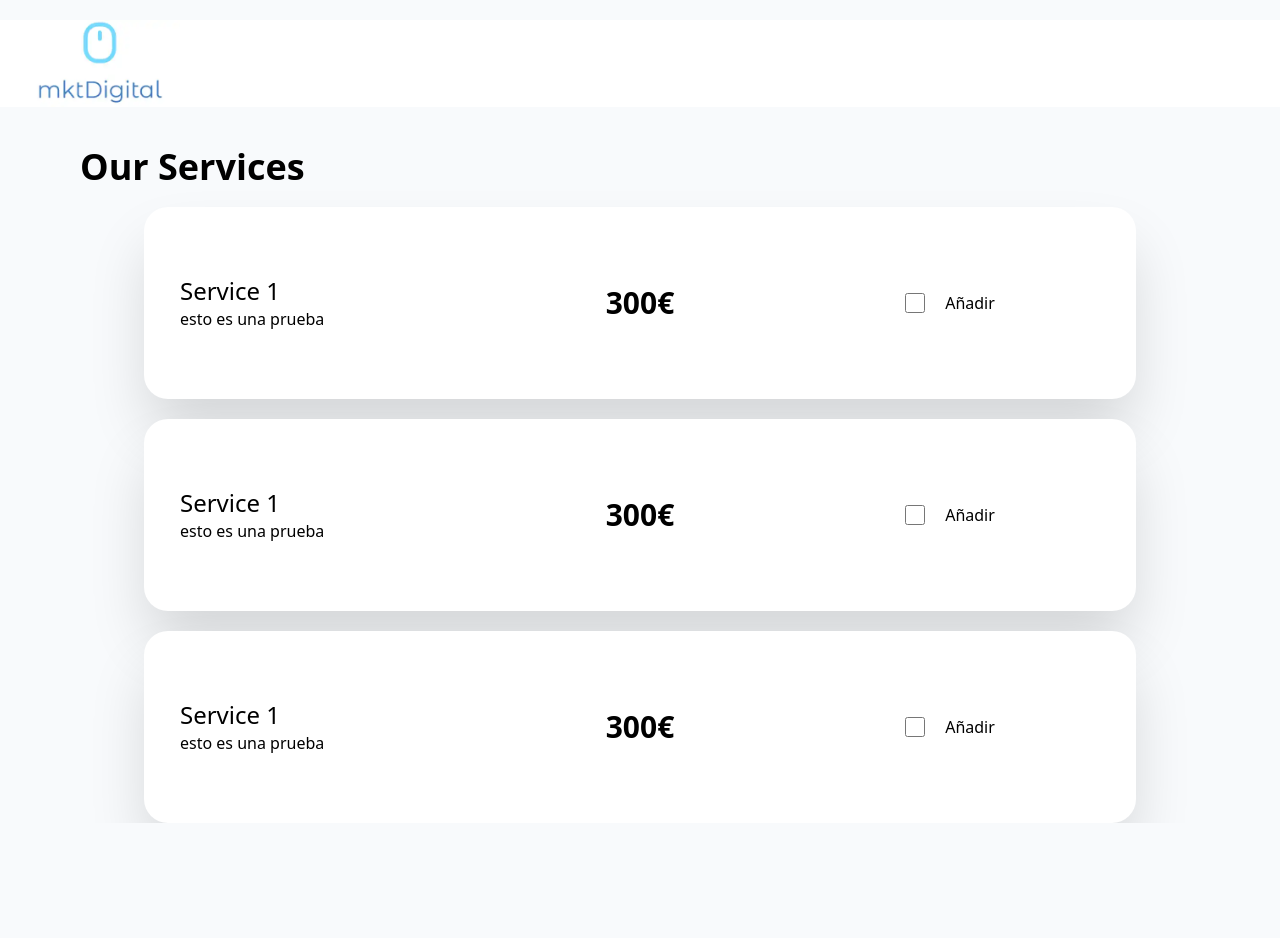
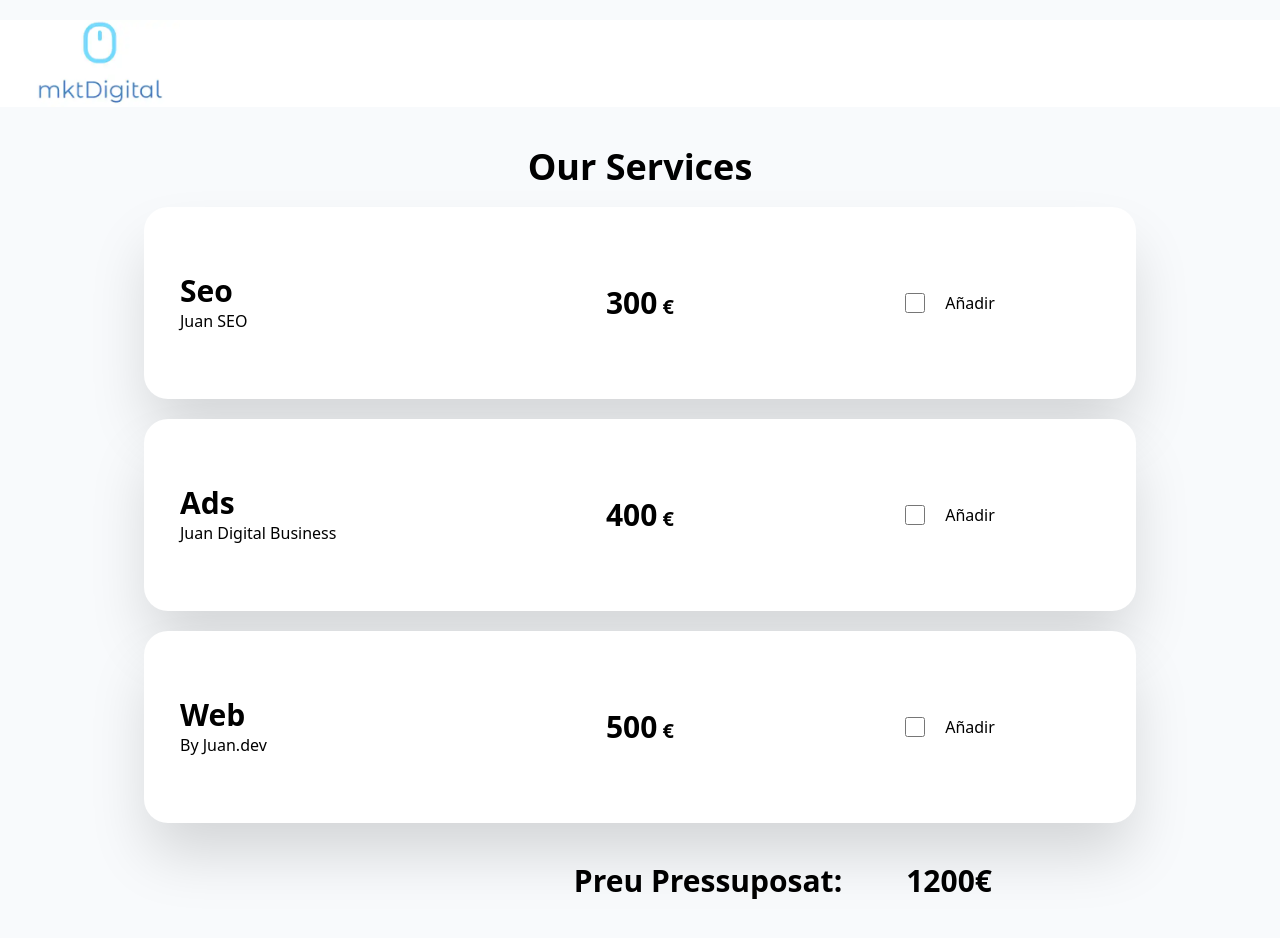
Before and after one commit to enBrixio/S6-Pressupostos, a React (Vite) app: page / in a window 1280 px wide. Before the commit the page ends 823 px from the top, so only its background shows below. Built offline with nearby package versions, Linux system fonts and the light colour scheme.

Commit message:
080424-1330

```diff
--- /dev/null
+++ b/src/App.jsx
@@ -0,0 +1,18 @@
+import React from 'react'
+import Header from './components/header/Header'
+import Banner from './components/banner/Banner'
+import BudgetForm from './components/BudgetForm/BudgetForm'
+import BudgetTotal from './components/BudgetTotal/BudgetTotal'
+
+function App () {
+
+    return (
+    <>
+    <Header />
+    <Banner />
+    <BudgetForm />
+    <BudgetTotal total={1200}/>
+    </>
+  )
+}
+export default App
--- /dev/null
+++ b/src/components/BudgetForm/BudgetForm.jsx
@@ -0,0 +1,14 @@
+import BudgetFormItems from "../BudgetFormItems/BudgetFormItems";
+
+function BudgetForm() {
+  return (
+    <form>
+    <BudgetFormItems product={"Seo"} price={`${300}`} description={"Juan SEO"} />
+    <BudgetFormItems product={"Ads"} price={`${400}`} description={"Juan Digital Business"} />
+    <BudgetFormItems product={"Web"} price={`${500}`} description={"By Juan.dev"} />
+    </form>
+
+
+  );
+}
+export default BudgetForm;
--- a/src/components/product/Products.jsx
+++ b/src/components/BudgetFormItems/BudgetFormItems.jsx
@@ -1,16 +1,16 @@
 import React from 'react';
 
-function Services(prop) {
-  return (
+function BudgetFormItems({product, price, description}) {
+    return (
 <div className='container mx-auto justify-center max-w-6xl'>
   <div className='grid grid-cols-1 gap-4 mt-5 mx-20 justify-center'>
     <div className='grid grid-cols-3 bg-white p-4 rounded-3xl shadow-custom h-48 flex items-center'>
       <div>
-      <h2 className='text-2xl mx-5'>Service {1}</h2>
-      <p className='mx-5'>esto es una prueba </p>
+      <h2 className='text-3xl font-semibold mx-5'>{product}</h2>
+      <p className='mx-5'>{description} </p>
       </div>
 
-      <p className='font-bold text-3xl text-center'>300€</p>
+      <p className='font-bold text-3xl text-center'>{price}<span className='text-xl'> €</span></p>
       <label className="cursor-pointer flex justify-center items-center">
         <input
           type="checkbox"
@@ -22,7 +22,7 @@ function Services(prop) {
     </div>
   </div>
 </div>
+    );
+}
 
-  );
-}
-export default Services;
+export default BudgetFormItems;
--- /dev/null
+++ b/src/components/BudgetTotal/BudgetTotal.jsx
@@ -0,0 +1,8 @@
+function BudgetTotal({total}) {
+    return (
+        <div className="container">
+        <span className="my-10 flex justify-end me-72 text-3xl font-bold flex space-x-5"><h2 className="text-3xl mx-16">Preu Pressuposat:     </h2>{total}€</span>
+        </div>
+    );
+}
+export default BudgetTotal;
--- a/src/components/banner/Banner.jsx
+++ b/src/components/banner/Banner.jsx
@@ -3,7 +3,7 @@ import React from 'react';
 function Banner() {
   return (
     <div className='container mx-auto justify-center'>
-        <h1 className='text-4xl text-start mt-10 mx-20 font-bold'>Our Services</h1>
+        <h1 className='text-4xl text-start mt-10 mx-20 font-bold flex justify-center'>Our Services</h1>
     </div>
   );
 }
--- a/src/components/header/header.css
+++ b/src/components/header/header.css
@@ -1,5 +1,5 @@
 .header {
-    @apply mx-auto my-5 w-40 max-h-96 bg-white text-white sm:mx-auto md:m-5 ;
+    @apply mx-auto my-5 w-40 max-h-96 bg-white text-white sm:mx-auto md:m-5;
 }
 
 .sticky {
--- /dev/null
+++ b/src/context/FunctionContext.jsx
@@ -0,0 +1,3 @@
+import { createContext } from 'react';
+
+const FunctionContext = createContext();
--- a/src/main.jsx
+++ b/src/main.jsx
@@ -1,17 +1,11 @@
 import React from 'react'
 import ReactDOM from 'react-dom/client'
-import Header from './components/header/Header.jsx'
-import Products from './components/product/Products.jsx'
-import Banner from './components/banner/Banner.jsx'
+import App from './App'
 import './index.css'
 
 
 ReactDOM.createRoot(document.getElementById('root')).render(
   <React.StrictMode>
-    <Header />
-    <Banner />
-    <Products />
-    <Products />
-    <Products />
+   <App />
   </React.StrictMode>,
 )
```
